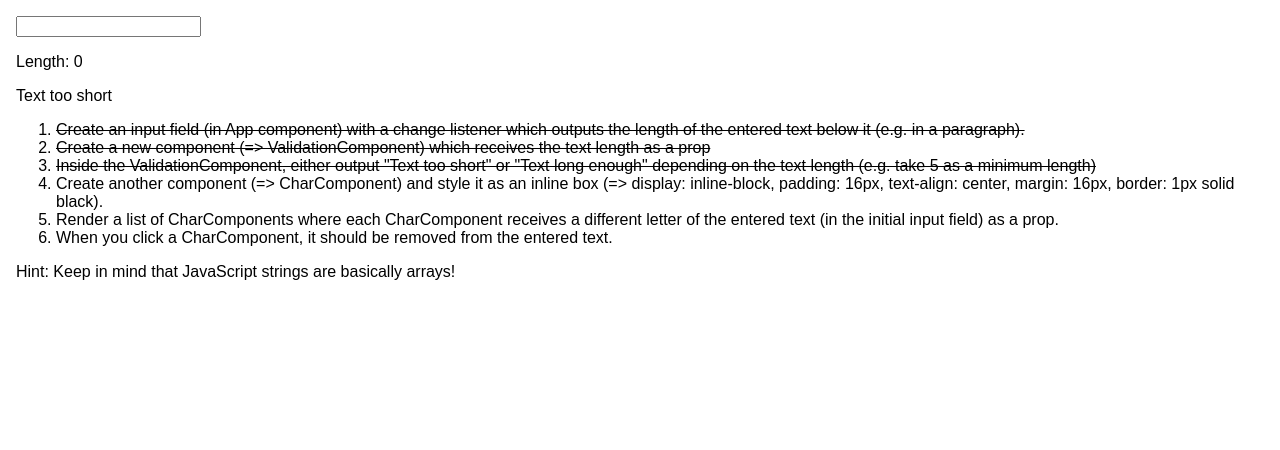
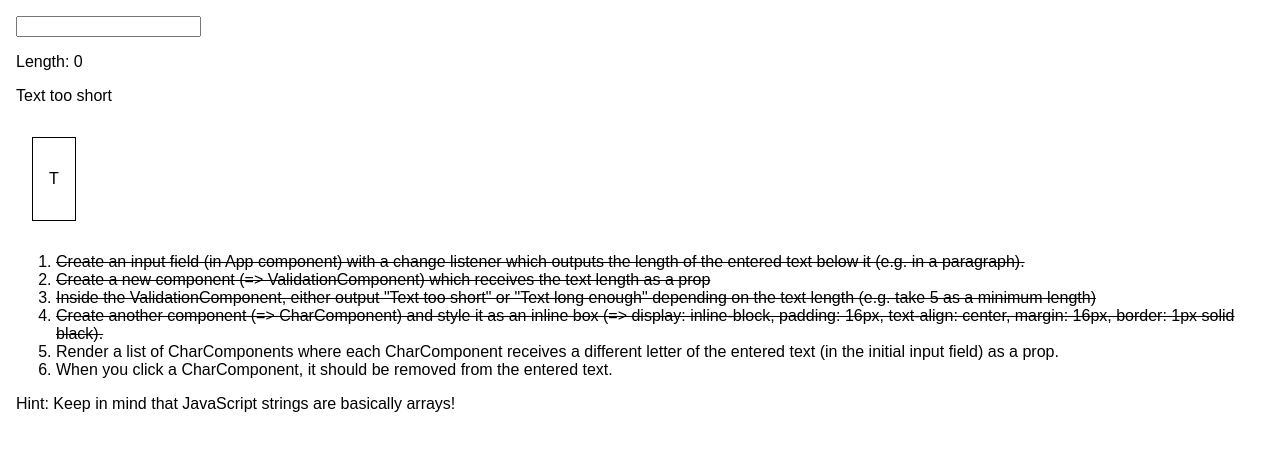
Before and after one commit to jarnoln/react-exercise-2, a React (Create React App) app: page / in a window 1280 px wide. Shown: the top 450 px of the page. Built offline with nearby package versions, Linux system fonts and the light colour scheme.

Commit message:
Add CharComponent

```diff
--- a/src/App.js
+++ b/src/App.js
@@ -1,6 +1,7 @@
 import React, { Component } from 'react';
 import './App.css';
 import Validator from './ValidationComponent/ValidationComponent.js';
+import CharComponent from './CharComponent/CharComponent.js';
 
 class App extends Component {
   state = {
@@ -20,11 +21,12 @@ class App extends Component {
         <input type="text" onChange={this.textChangedHandler} />
         <p> Length: {this.state.text.length} </p>
         <Validator text={this.state.text} />
+        <CharComponent character="T" />
         <ol>
           <li className="done">Create an input field (in App component) with a change listener which outputs the length of the entered text below it (e.g. in a paragraph).</li>
           <li className="done">Create a new component (=> ValidationComponent) which receives the text length as a prop</li>
           <li className="done">Inside the ValidationComponent, either output "Text too short" or "Text long enough" depending on the text length (e.g. take 5 as a minimum length)</li>
-          <li>Create another component (=> CharComponent) and style it as an inline box (=> display: inline-block, padding: 16px, text-align: center, margin: 16px, border: 1px solid black).</li>
+          <li className="done">Create another component (=> CharComponent) and style it as an inline box (=> display: inline-block, padding: 16px, text-align: center, margin: 16px, border: 1px solid black).</li>
           <li>Render a list of CharComponents where each CharComponent receives a different letter of the entered text (in the initial input field) as a prop.</li>
           <li>When you click a CharComponent, it should be removed from the entered text.</li>
         </ol>
--- /dev/null
+++ b/src/CharComponent/CharComponent.js
@@ -0,0 +1,19 @@
+import React from 'react';
+
+const charComponent = (props) => {
+    const style = {
+        display: "inline-block",
+        padding: "16px",
+        textAlign: "center",
+        margin: "16px",
+        border: "1px solid black"
+    }
+
+    return (
+        <div className="charComponent" style={style}>
+            <p> {props.character} </p>
+        </div>
+    )
+}
+
+export default charComponent;
```
